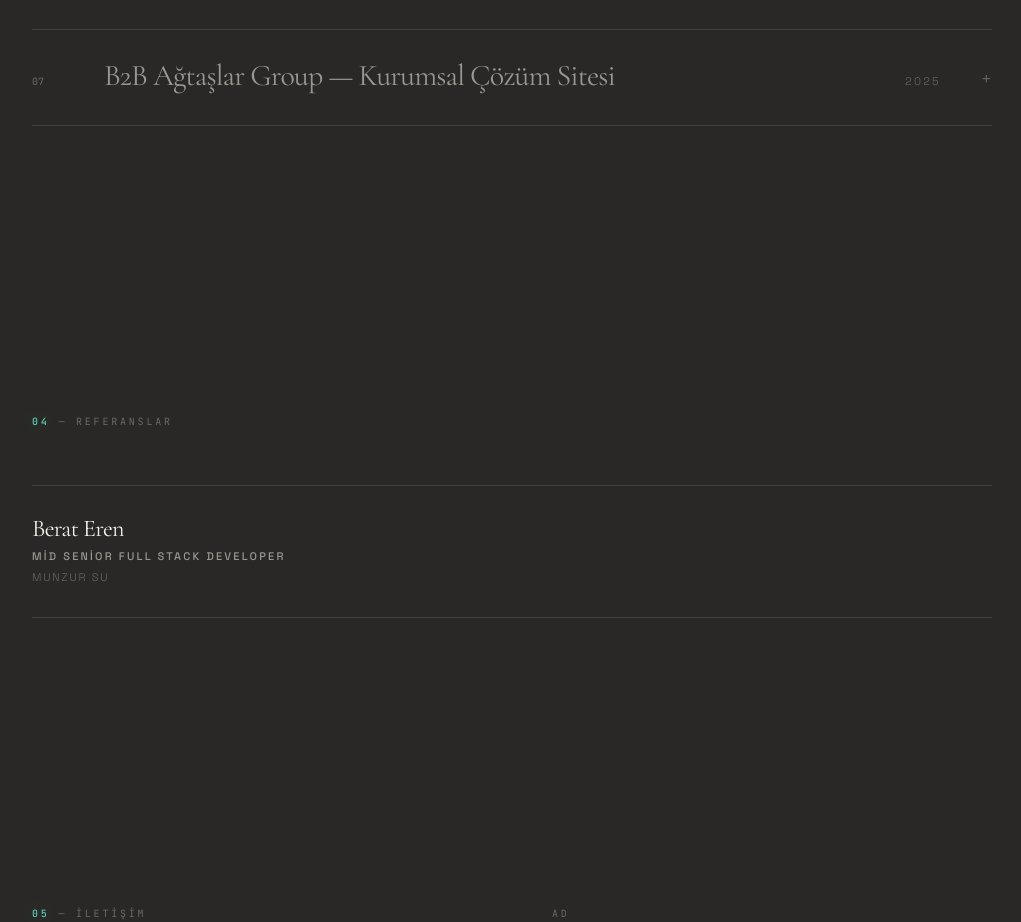
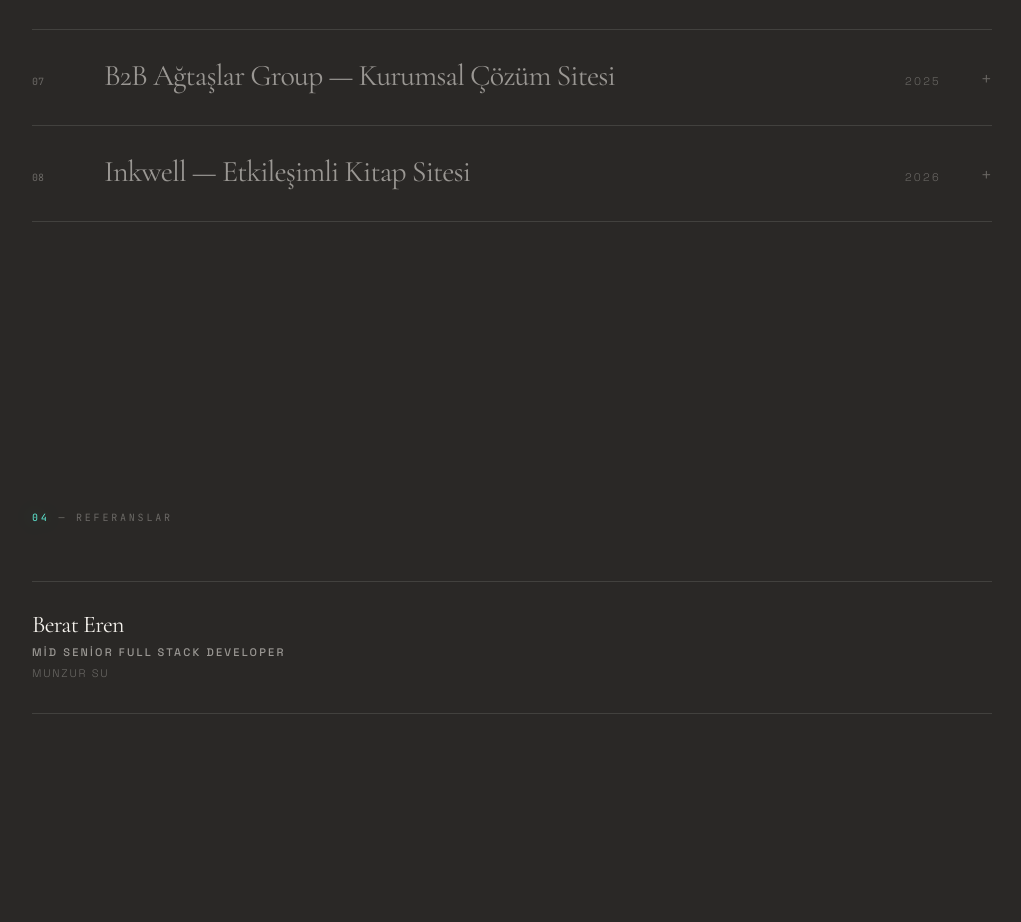
Before and after one commit to ozgegumus1/ozgegumus-portfolio, a React (Vite) app: page / in a window 1280 px wide. Shown: the part 2310-3232 px from the top of the page, without its empty margins (128-1149 px from the left). Built offline with nearby package versions, Linux system fonts and the light colour scheme.

Commit message:
addproject

```diff
--- a/src/data/portfolioData.ts
+++ b/src/data/portfolioData.ts
@@ -147,6 +147,15 @@ export const projects: Project[] = [
     techStack: ['HTML', 'CSS', 'JavaScript', 'React'],
     liveUrl: 'https://b2bagtaslargroup.com',
   },
+  {
+    id: 'inkwell',
+    title: 'Inkwell — Etkileşimli Kitap Sitesi',
+    description:
+      'Scroll ile ilerledikçe sayfa 3 boyutlu nesnelerle birlikte derinlik kazanan, kitap/yayınevi temalı bir web deneyimi. Sayfa kaydırma hareketi, sahnedeki objelerin dönüşünü ve konumunu kontrol ediyor; statik bir tanıtım sayfası yerine keşfedilen bir hikâye anlatımı kurgulandı.',
+    year: '2026',
+    techStack: [],
+    liveUrl: 'https://bookieweb.vercel.app/',
+  },
 ]
 
 export const references: Reference[] = [
```
